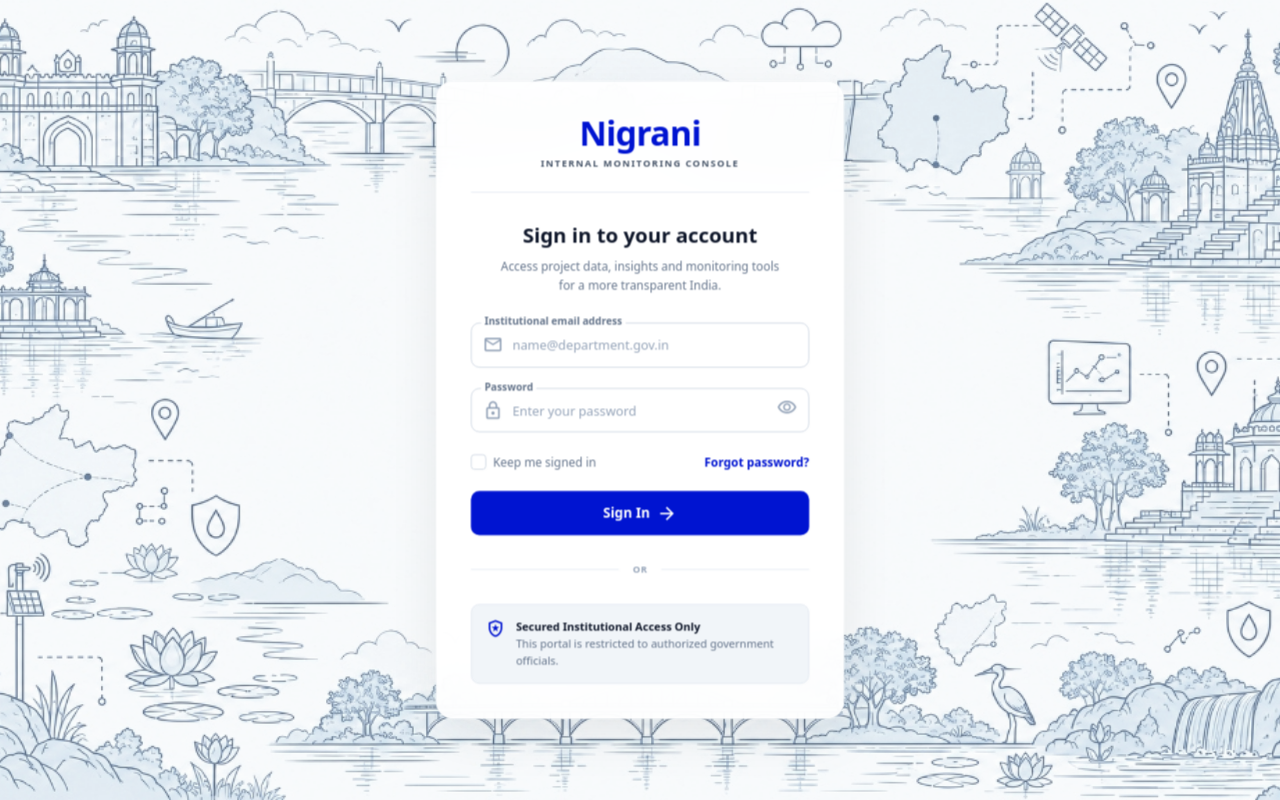
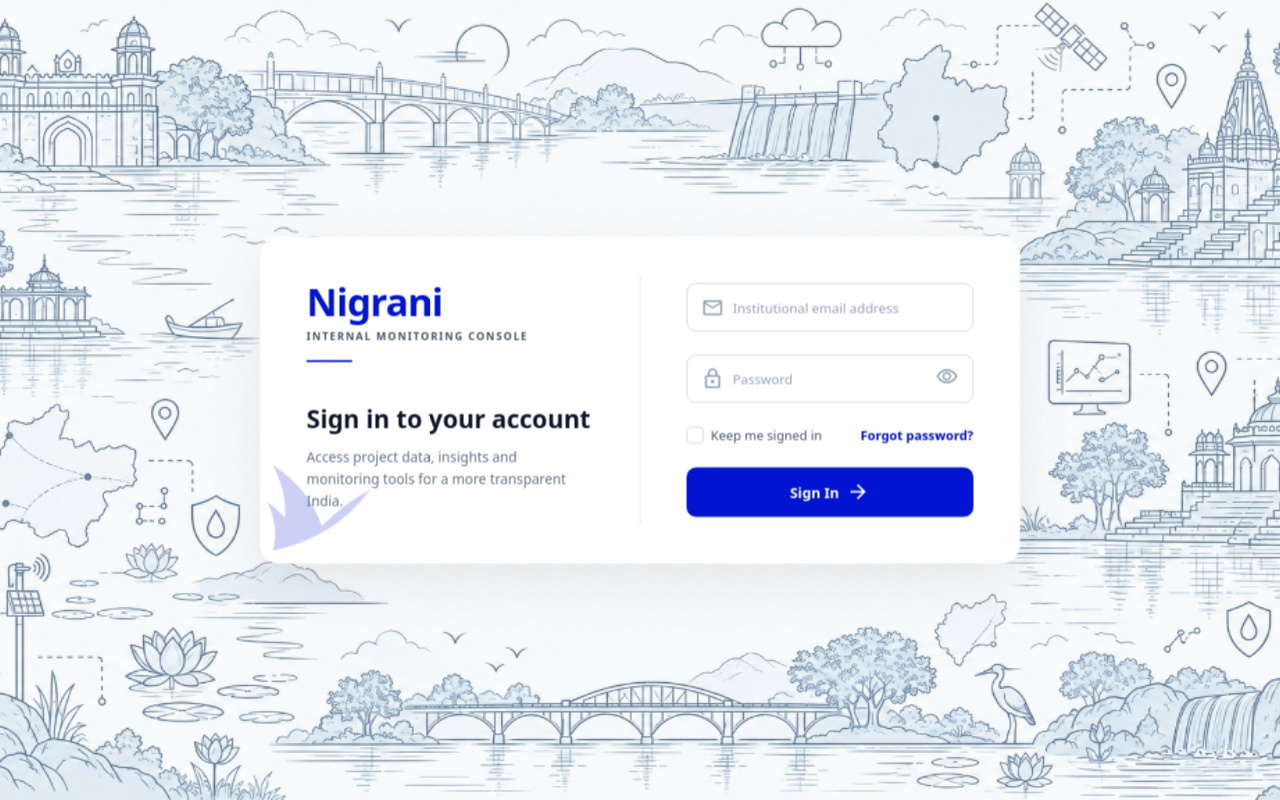
Before and after one commit to CoderArceus/Nigrani, a Next.js app in the folder Nigrani/: page /login in a window 1280 px wide. Built offline with nearby package versions, Linux system fonts and the light colour scheme.

Commit message:
Frontend: Redesign login page to use horizontal card layout

```diff
--- a/Nigrani/src/app/login/page.tsx
+++ b/Nigrani/src/app/login/page.tsx
@@ -2,6 +2,7 @@
 
 import { useRouter } from "next/navigation";
 import { FormEvent, useState } from "react";
+import Image from "next/image";
 
 export default function LoginPage() {
   const router = useRouter();
@@ -26,75 +27,81 @@ export default function LoginPage() {
         }}
       />
 
-      {/* Scaled up slightly based on user feedback */}
-      <div className="relative z-10 w-full max-w-[480px] flex flex-col items-center scale-[0.85] origin-center">
-        <div className="bg-white/95 backdrop-blur-xl border border-white/60 rounded-[20px] p-10 w-full flex flex-col items-center shadow-[0_20px_60px_rgba(0,0,0,0.08)]">
+      {/* Scaled horizontal card */}
+      <div className="relative z-10 w-full max-w-[800px] flex flex-col items-center scale-[0.95] origin-center">
+        <div className="bg-white/95 backdrop-blur-xl border border-white/60 rounded-[20px] w-full flex flex-col md:flex-row shadow-[0_20px_60px_rgba(0,0,0,0.08)] overflow-hidden relative">
+
+          {/* Decorative Leaves (Left Corner) */}
+          <div className="absolute bottom-0 left-0 w-32 h-32 pointer-events-none opacity-20">
+            <svg viewBox="0 0 100 100" className="w-full h-full text-[#0014D1]" fill="currentColor">
+              <path d="M10,90 Q30,60 10,20 Q40,40 50,70 Q70,50 90,40 Q60,80 10,90 Z" />
+              <path d="M10,90 Q15,70 5,50 Q25,65 30,80 Z" />
+            </svg>
+          </div>
+
+          {/* Left Column (Text & Branding) */}
+          <div className="p-10 md:p-12 flex flex-col flex-1 relative z-10">
             {/* Wordmark */}
-          <div className="text-center flex flex-col items-center w-full">
+            <div className="flex flex-col items-start w-full">
               <h1 className="font-display text-[40px] font-bold text-[#0014D1] tracking-tight leading-none mb-2">
                 Nigrani
               </h1>
-            <p className="font-display text-[11px] text-[#475569] uppercase tracking-[0.15em] font-bold mb-6">
+              <p className="font-display text-[11px] text-[#475569] uppercase tracking-[0.15em] font-bold mb-4">
                 Internal Monitoring Console
               </p>
-            <div className="h-[1px] bg-[#E2E8F0] w-full mb-8" />
+              <div className="h-[2px] bg-[#0014D1] w-12 mb-10" />
             </div>
 
-          <div className="text-center w-full mb-8">
-            <h2 className="text-[24px] font-bold text-[#0F172A] mb-2">
+            <div className="w-full flex-1 flex flex-col justify-center">
+              <h2 className="text-[26px] font-bold text-[#0F172A] mb-3 leading-tight">
                 Sign in to your account
               </h2>
-            <p className="text-[14px] text-[#64748B] leading-relaxed max-w-[340px] mx-auto">
+              <p className="text-[14.5px] text-[#64748B] leading-relaxed max-w-[300px]">
                 Access project data, insights and monitoring tools for a more transparent India.
               </p>
             </div>
+          </div>
 
-          {/* Form */}
+          {/* Vertical Divider */}
+          <div className="hidden md:block w-[1px] my-10 bg-[#E2E8F0] relative z-10" />
+
+          {/* Right Column (Form) */}
+          <div className="p-10 md:p-12 flex flex-col justify-center flex-1 relative z-10">
             <form className="w-full space-y-6" onSubmit={handleLogin}>
 
-            {/* Email Input with floating label style */}
+              {/* Email Input */}
               <div className="relative">
-              <label className="absolute -top-2.5 left-3 bg-white px-1 text-[12px] font-semibold text-[#64748B] z-10">
-                Institutional email address
-              </label>
-              <div className="relative">
-                <span className="material-symbols-outlined absolute left-3.5 top-1/2 -translate-y-1/2 text-[#94A3B8] text-[22px]">
+                <span className="material-symbols-outlined absolute left-4 top-1/2 -translate-y-1/2 text-[#94A3B8] text-[20px]">
                   mail
                 </span>
                 <input
                   type="email"
-                  placeholder="name@department.gov.in"
-                  className="w-full bg-transparent border border-[#CBD5E1] rounded-[10px] py-3.5 pl-12 pr-4 font-sans text-[15px] text-[#1E293B] placeholder:text-[#94A3B8] focus:border-[#0014D1] focus:ring-1 focus:ring-[#0014D1] outline-none transition-colors"
+                  placeholder="Institutional email address"
+                  className="w-full bg-transparent border border-[#CBD5E1] rounded-[10px] py-3.5 pl-12 pr-4 font-sans text-[14px] font-medium text-[#1E293B] placeholder:text-[#94A3B8] focus:border-[#0014D1] focus:ring-1 focus:ring-[#0014D1] outline-none transition-colors"
                   required
                 />
               </div>
-            </div>
 
-            {/* Password Input with floating label style */}
+              {/* Password Input */}
               <div className="relative">
-              <label className="absolute -top-2.5 left-3 bg-white px-1 text-[12px] font-semibold text-[#64748B] z-10">
-                Password
-              </label>
-              <div className="relative">
-                <span className="material-symbols-outlined absolute left-3.5 top-1/2 -translate-y-1/2 text-[#94A3B8] text-[22px]">
+                <span className="material-symbols-outlined absolute left-4 top-1/2 -translate-y-1/2 text-[#94A3B8] text-[20px]">
                   lock
                 </span>
                 <input
                   type={showPassword ? "text" : "password"}
-                  placeholder="Enter your password"
-                  className="w-full bg-transparent border border-[#CBD5E1] rounded-[10px] py-3.5 pl-12 pr-12 font-sans text-[15px] text-[#1E293B] placeholder:text-[#94A3B8] focus:border-[#0014D1] focus:ring-1 focus:ring-[#0014D1] outline-none transition-colors"
+                  placeholder="Password"
+                  className="w-full bg-transparent border border-[#CBD5E1] rounded-[10px] py-3.5 pl-12 pr-12 font-sans text-[14px] font-medium text-[#1E293B] placeholder:text-[#94A3B8] focus:border-[#0014D1] focus:ring-1 focus:ring-[#0014D1] outline-none transition-colors"
                   required
                 />
                 <button
                   type="button"
                   onClick={() => setShowPassword(!showPassword)}
-                  className="absolute right-3.5 top-1/2 -translate-y-1/2 text-[#94A3B8] hover:text-[#475569] transition-colors"
+                  className="absolute right-4 top-1/2 -translate-y-1/2 text-[#94A3B8] hover:text-[#475569] transition-colors"
                 >
                   <span className="material-symbols-outlined text-[20px]">
                     {showPassword ? "visibility_off" : "visibility"}
                   </span>
                 </button>
-              </div>
               </div>
 
               <div className="flex items-center justify-between mt-2">
@@ -105,43 +112,25 @@ export default function LoginPage() {
                       check
                     </span>
                   </div>
-                <span className="text-[14px] font-medium text-[#64748B] group-hover:text-[#475569] transition-colors">Keep me signed in</span>
+                  <span className="text-[13.5px] font-medium text-[#475569] group-hover:text-[#1E293B] transition-colors">Keep me signed in</span>
                 </label>
-              <a href="#" className="text-[14px] font-semibold text-[#0014D1] hover:underline">
+                <a href="#" className="text-[13.5px] font-bold text-[#0014D1] hover:underline">
                   Forgot password?
                 </a>
               </div>
 
               <button
                 type="submit"
-              className="w-full bg-[#0014D1] text-white rounded-[10px] py-3.5 px-6 font-sans text-[16px] font-semibold hover:bg-[#000EB3] hover:shadow-[0_8px_24px_rgba(0,20,209,0.25)] hover:-translate-y-[1px] transition-all duration-200 flex items-center justify-center gap-2 mt-4"
+                className="w-full bg-[#0014D1] text-white rounded-[10px] py-3.5 px-6 font-sans text-[15px] font-semibold hover:bg-[#000EB3] hover:shadow-[0_8px_24px_rgba(0,20,209,0.25)] hover:-translate-y-[1px] transition-all duration-200 flex items-center justify-center gap-2 mt-4"
               >
                 Sign In
-              <span className="material-symbols-outlined text-[20px]">
+                <span className="material-symbols-outlined text-[18px]">
                   arrow_forward
                 </span>
               </button>
             </form>
-
-          {/* Divider */}
-          <div className="flex items-center w-full my-8">
-            <div className="flex-1 h-[1px] bg-[#E2E8F0]"></div>
-            <span className="px-4 text-[11px] font-bold text-[#94A3B8] uppercase tracking-wider">OR</span>
-            <div className="flex-1 h-[1px] bg-[#E2E8F0]"></div>
-          </div>
-
-          {/* Info Box */}
-          <div className="w-full bg-[#F1F5F9] border border-[#E2E8F0] rounded-[10px] p-4 flex items-start gap-3">
-            <span className="material-symbols-outlined text-[#0014D1] text-[24px]">
-              local_police
-            </span>
-            <div className="flex flex-col gap-0.5">
-              <span className="text-[13px] font-bold text-[#0F172A]">Secured Institutional Access Only</span>
-              <span className="text-[13px] text-[#64748B]">This portal is restricted to authorized government officials.</span>
           </div>
         </div>
-        </div>
-
       </div>
     </div>
   );
```
Also changed, not shown: 1 other file (tests, documents, lock files or other folders). Lines whose indentation alone changed are shown as unchanged.
